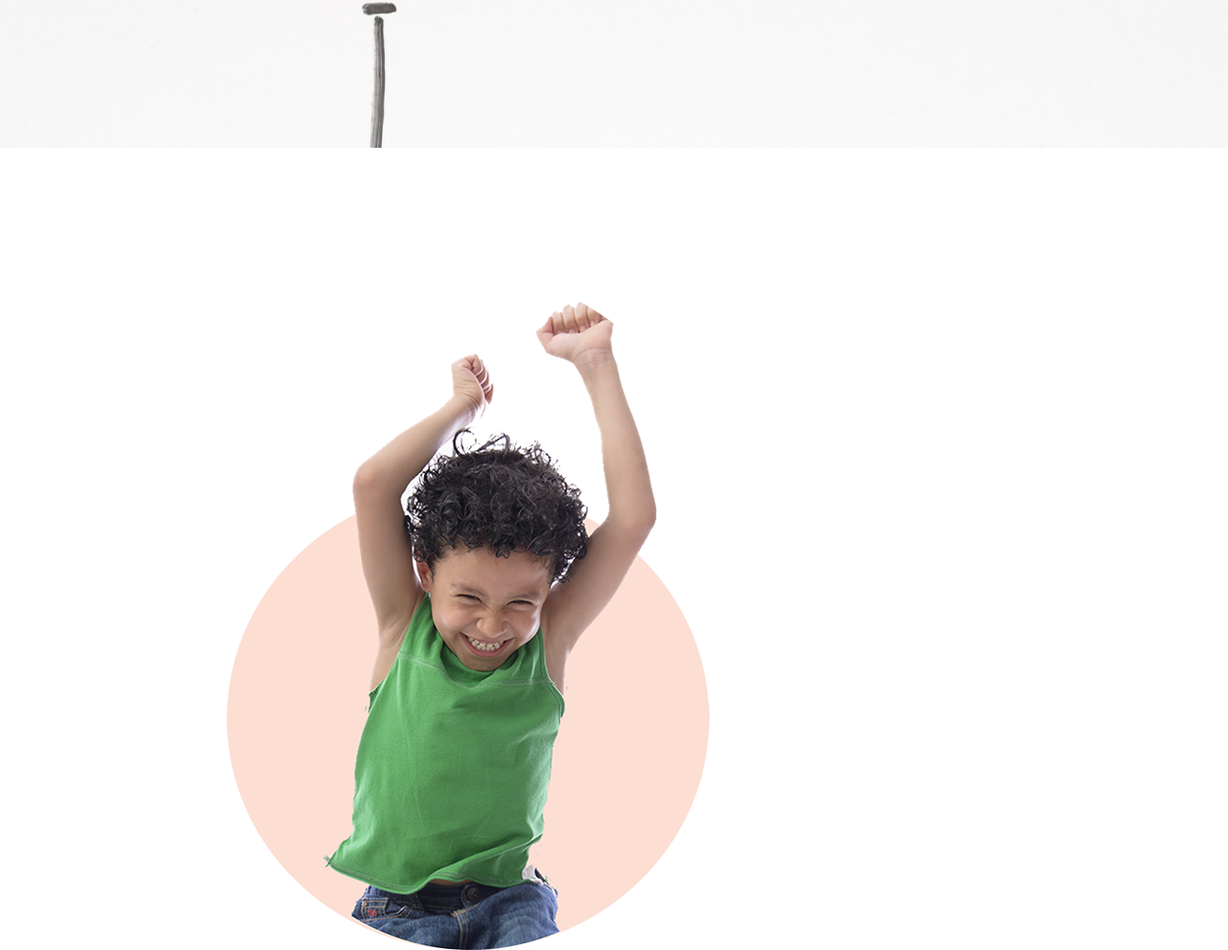
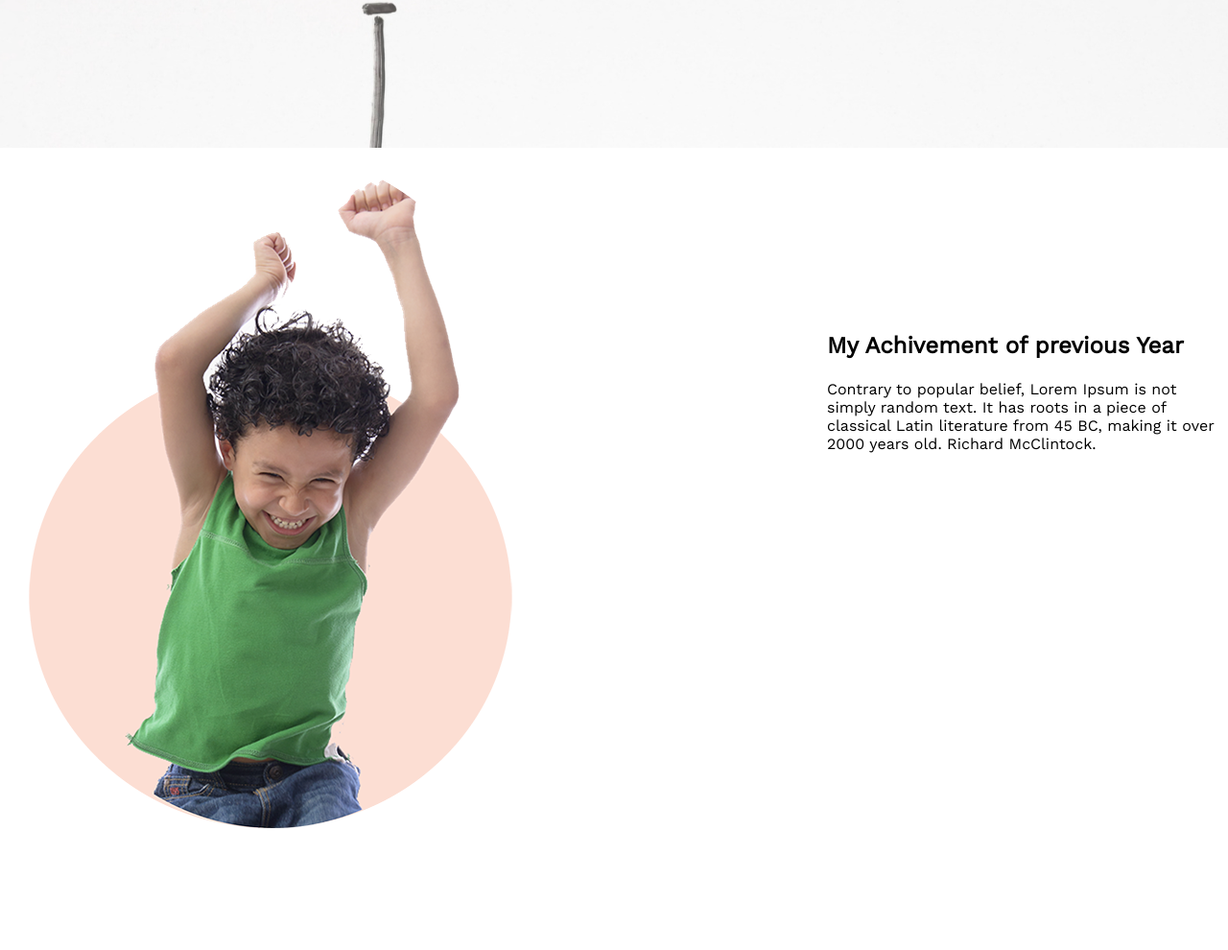
Before and after one commit to KMMukiturRahman/developer-portfolio, a plain HTML site: page index.html in a window 1280 px wide. Shown: the part 654-1644 px from the top of the page at 96% size. After the commit the page ends 1521 px from the top, so only its background shows below. Drawn offline with nearby package versions, Linux system fonts and the light colour scheme.

Commit message:
2nd level 2

```diff
--- a/index.html
+++ b/index.html
@@ -19,13 +19,18 @@
                                 There are many variations of passages of Lorem Ipsum available, but the majority have suffered alteration in some form, by injected humour, or randomised words
                                                  </h1>
           <button class="btn-head">Contact Us</button>
+
+                <img src ="images/person.png"  >
+                <h2 class="second-level-head">
+                    My Achivement of previous Year
+                </h2>
+                <p class="second-level-description">
+                    Contrary to popular belief, Lorem Ipsum is not simply random text. It has roots in a piece of classical Latin literature from 45 BC, making it over 2000 years old. Richard McClintock.
+                </p>
             </div>
-
     </header>
     <main>
-<div class="second-level">
-    <img src ="images/person.png"  >
-</div>
+
     </main>
     <footer>
         <nav>
--- a/styles/portfolio.css
+++ b/styles/portfolio.css
@@ -57,10 +57,20 @@ color: white;
 
  }
  .second-level{
+    position: relative;
+left: 206px;
+top: 600px;
+ }
+ .second-level-head{
     position: absolute;
-width: 569px;
-height: 723.3px;
-left: 206px;
-top: 939px;
+    left: 862px;
+top: 1000px;
  }
-  }
+ .second-level-description{
+    position: absolute;
+    width: 416px;
+    height: 104px;
+    left: 862px;
+    top: 1050px;
+
+ }
```
